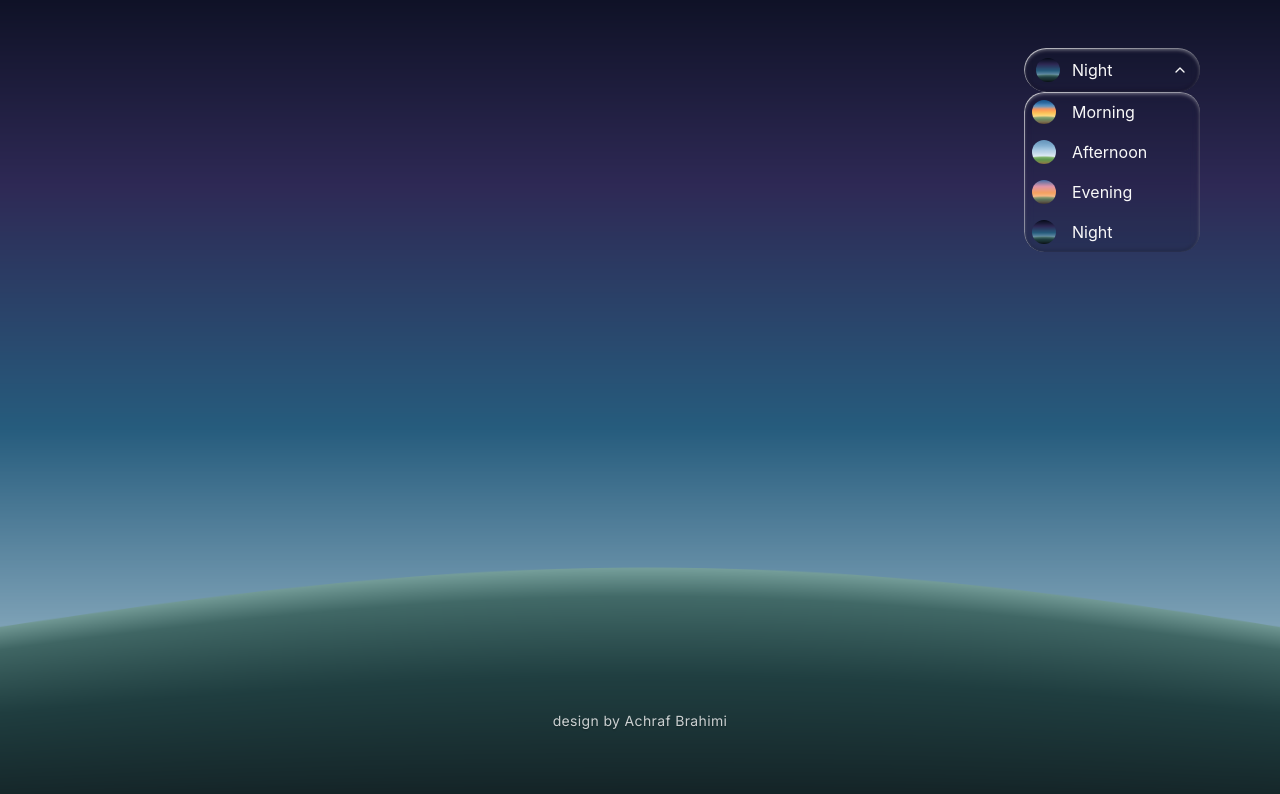
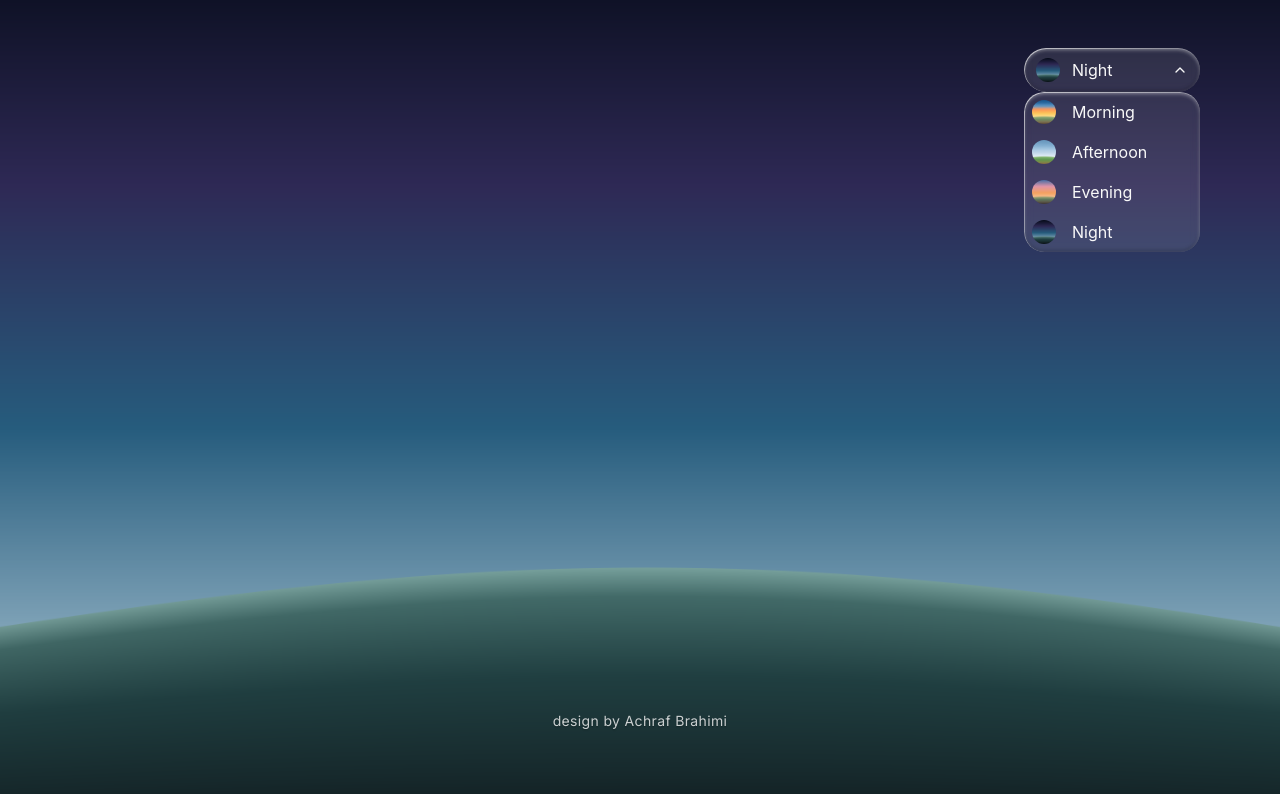
Before and after one commit to AchrafIbrahim/THERMO, a website: page index.html in a window 1280 px wide. Both pictures are taken after a click on the button "Night". Drawn offline with nearby package versions, Linux system fonts and the light colour scheme; files that its build step writes are made by us from their sources.

Commit message:
add js to automatically change bg glass according to theme

```diff
--- a/index.html
+++ b/index.html
@@ -22,7 +22,7 @@
               <button
                 id="theme-trigger"
                 type="button"
-                class="glass bg-neutral-black/10 rounded-full! group flex h-11 w-full justify-between items-center gap-1 px-3 text-neutral-white focus-visible:outline-2 focus-visible:outline-offset-2 focus-visible:outline-neutral-white cursor-pointer"
+                class="glass theme-switcher-black rounded-full! group flex h-11 w-full justify-between items-center gap-1 px-3 text-neutral-white focus-visible:outline-2 focus-visible:outline-offset-2 focus-visible:outline-neutral-white cursor-pointer"
                 aria-label="Theme: morning"
                 aria-haspopup="menu"
                 aria-expanded="false"
@@ -38,7 +38,7 @@
               </button>
 
               <!--THEME DROPDOWN-->
-              <div id="theme-menu" role="radiogroup" aria-label="Theme" class="glass rounded-[20px] bg-neutral-black/10 overflow-hidden hidden flex-col w-full">
+              <div id="theme-menu" role="radiogroup" aria-label="Theme" class="glass theme-switcher-black rounded-[20px] overflow-hidden hidden flex-col w-full">
                 <div class="w-full flex flex-col hover:bg-neutral-white/10">
                   <button type="button" role="radio" data-theme="morning" aria-label="Morning" aria-checked="true" class="theme-option rounded-full focus-visible:outline-2 focus-visible:outline-neutral-white gap-2 p-2">
                     <img src="./src/assets/img/bg-morning-ground.png" alt="" class="size-6 rounded-full object-cover object-bottom" />
--- a/src/css/input.css
+++ b/src/css/input.css
@@ -24,13 +24,11 @@
   }
 
   .theme-switcher-black {
-    @apply z-10 flex flex-col items-center
-         bg-neutral-black/10 backdrop-blur-lg;
+    @apply z-10 bg-neutral-black/10 backdrop-blur-lg;
   }
 
   .theme-switcher-white {
-    @apply z-10 flex flex-col items-center
-         bg-neutral-white/10 backdrop-blur-lg;
+    @apply z-10 bg-neutral-white/10 backdrop-blur-lg;
   }
 
   .theme-option {
--- a/src/js/script.js
+++ b/src/js/script.js
@@ -5,12 +5,14 @@ const triggerIcon = document.getElementById("theme-trigger-icon");
 const triggerLabel = document.getElementById("time-label");
 const menu = document.getElementById("theme-menu");
 const options = menu.querySelectorAll("[data-theme]");
+toneTargets = [trigger, menu];
+const TONE_CLASSES = ["theme-switcher-black", "theme-switcher-white"];
 
 const themes = {
-  morning: { label: "Morning", bg: "./src/assets/img/bg-morning-ground.png" },
-  afternoon: { label: "Afternoon", bg: "./src/assets/img/bg-afternoon-ground.png" },
-  evening: { label: "Evening", bg: "./src/assets/img/bg-evening-ground.png" },
-  night: { label: "Night", bg: "./src/assets/img/bg-night-ground.png" },
+  morning: { label: "Morning", bg: "./src/assets/img/bg-morning-ground.png", tone: "theme-switcher-black" },
+  afternoon: { label: "Afternoon", bg: "./src/assets/img/bg-afternoon-ground.png", tone: "theme-switcher-black" },
+  evening: { label: "Evening", bg: "./src/assets/img/bg-evening-ground.png", tone: "theme-switcher-white" },
+  night: { label: "Night", bg: "./src/assets/img/bg-night-ground.png", tone: "theme-switcher-white" },
 };
 
 const STORAGE_KEY = "thermo-theme";
@@ -35,6 +37,11 @@ function setMenuOpen(open) {
 function applyTheme(theme) {
   const t = themes[theme];
   if (!t) return;
+
+  toneTargets.forEach((el) => {
+    el.classList.remove(...TONE_CLASSES);
+    el.classList.add(t.tone);
+  });
 
   bgContainer.style.backgroundImage = `url("${t.bg}")`;
   document.documentElement.dataset.theme = theme;
```
